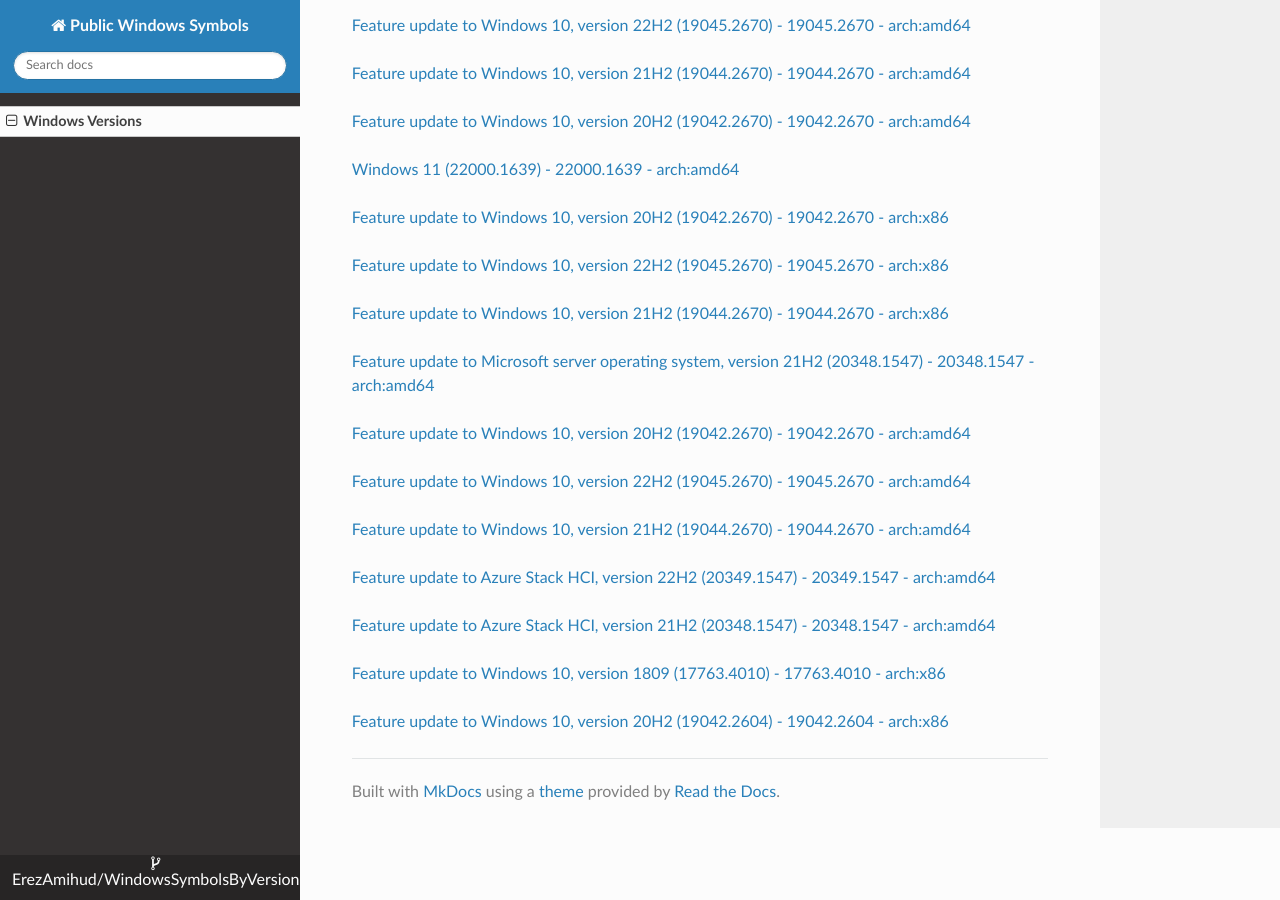
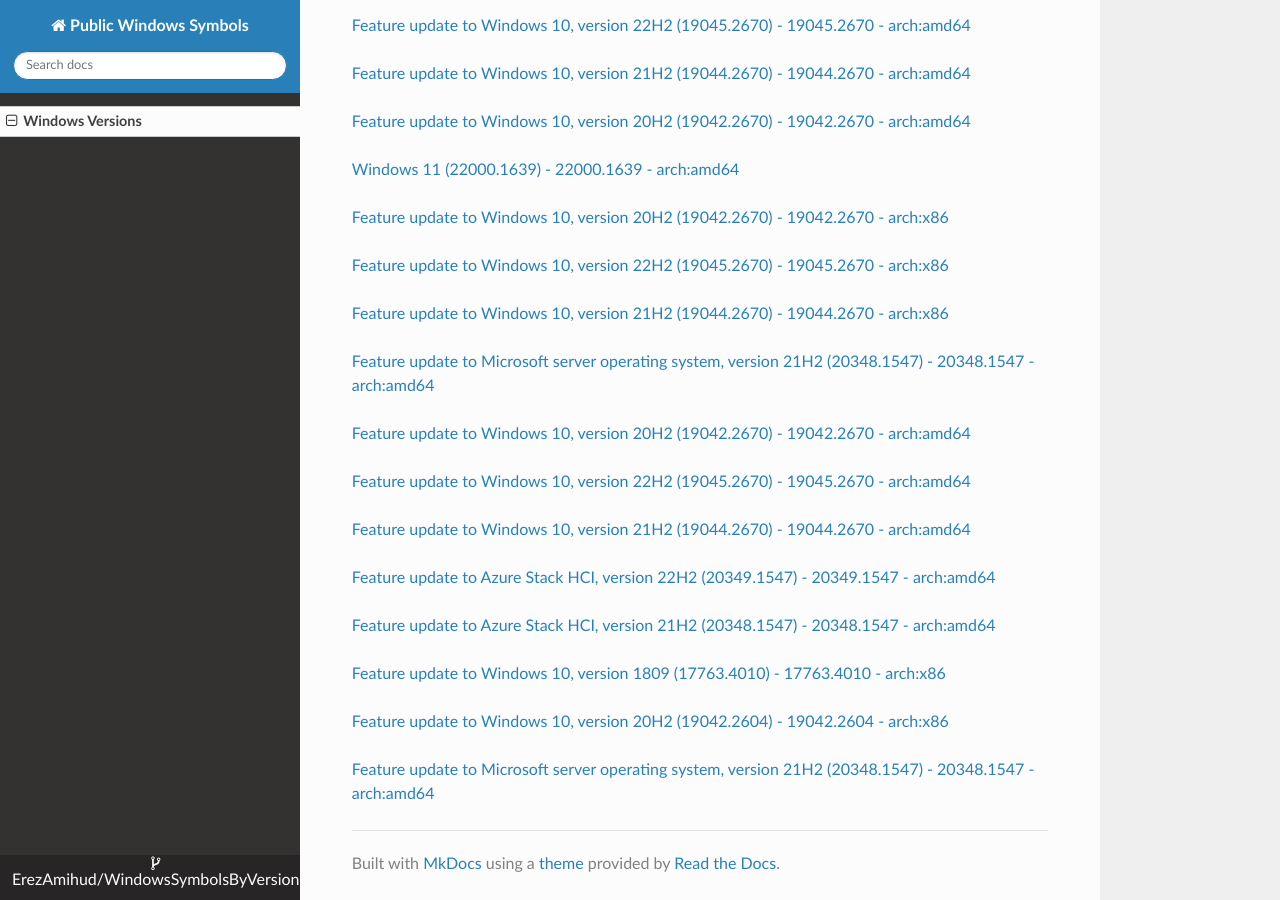
Before and after one commit to ErezAmihud/WindowsSymbolsByVersion, an MkDocs documentation site: the page built from docs/index.md, in a window 1280 px wide and 900 px high, scrolled down 38909 px. Built offline with MkDocs 1.6.1, drawn with Linux system fonts in a browser that asks for light colours; nearby versions of some CDN libraries.

Commit message:
Automated commit, add manifest for abc342d0-b774-49e8-84cf-ed3169834450

```diff
--- a/docs/index.md
+++ b/docs/index.md
@@ -2266,3 +2266,6 @@
 
 
 [Feature update to Windows 10, version 20H2 (19042.2604) - 19042.2604 - arch:x86](https://github.com/ErezAmihud/WindowsSymbolsByVersion/blob/main/manifests/96af3377-a654-43f6-8af2-0d12c838fbaa.manifest)
+
+
+[Feature update to Microsoft server operating system, version 21H2 (20348.1547) - 20348.1547 - arch:amd64](https://github.com/ErezAmihud/WindowsSymbolsByVersion/blob/main/manifests/abc342d0-b774-49e8-84cf-ed3169834450.manifest)
```
Also changed, not shown: process_builds.json (+1 -1 lines).
